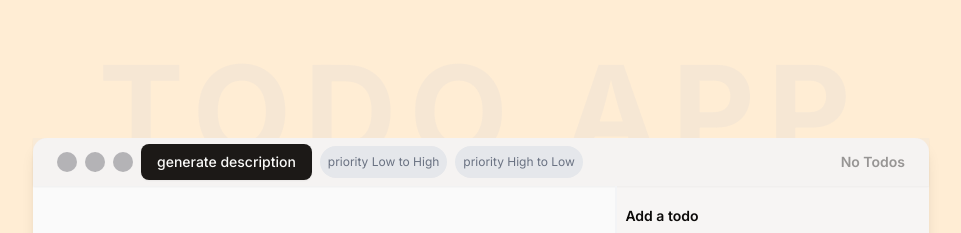
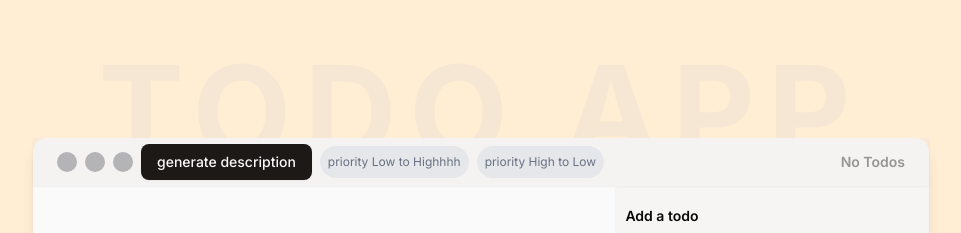
Before and after one commit to viveksooni/AI_Todo, a React (Vite) app in the folder client/: page / in a window 1280 px wide. Shown: the top 233 px of the page, without its empty margins (159-1120 px from the left). Built offline with nearby package versions, Linux system fonts and the light colour scheme; no server answers.

Commit message:
checking deployment

```diff
--- a/client/src/components/Header.jsx
+++ b/client/src/components/Header.jsx
@@ -27,7 +27,7 @@ export const Header = () => {
           }}
         >
           {" "}
-          priority Low to High
+          priority Low to Highhhh
         </div>
         <div
           className={`text-xs bg-gray-200 px-2 py-2 rounded-full cursor-pointer text-gray-500 ${
```
